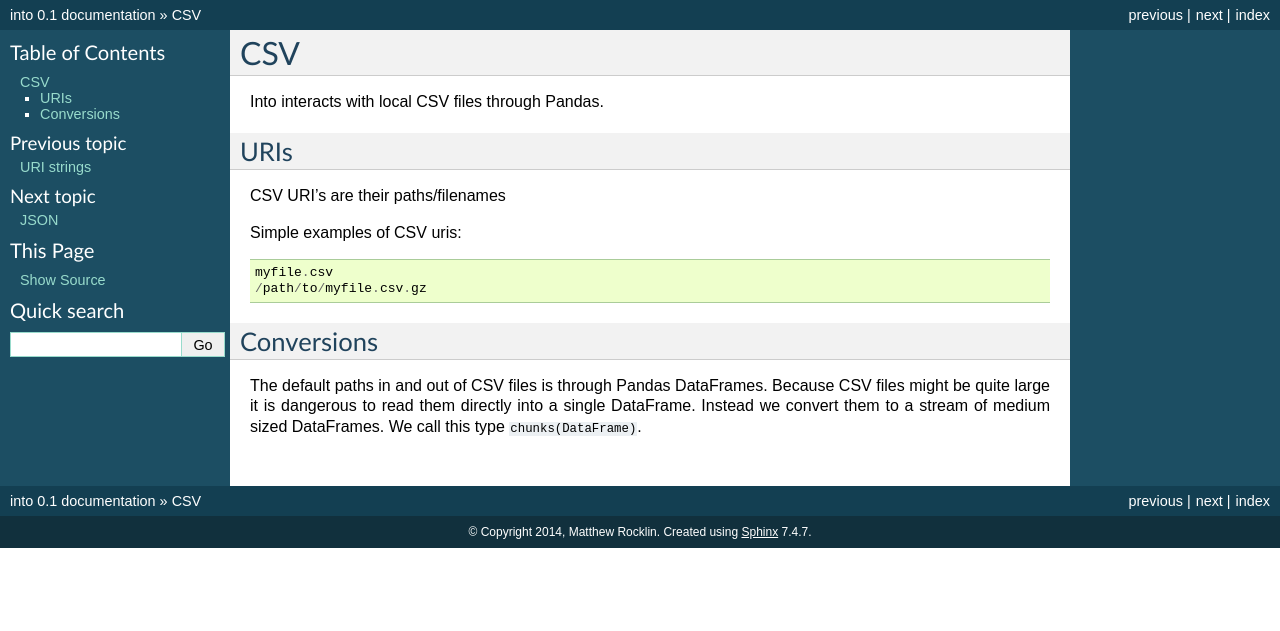
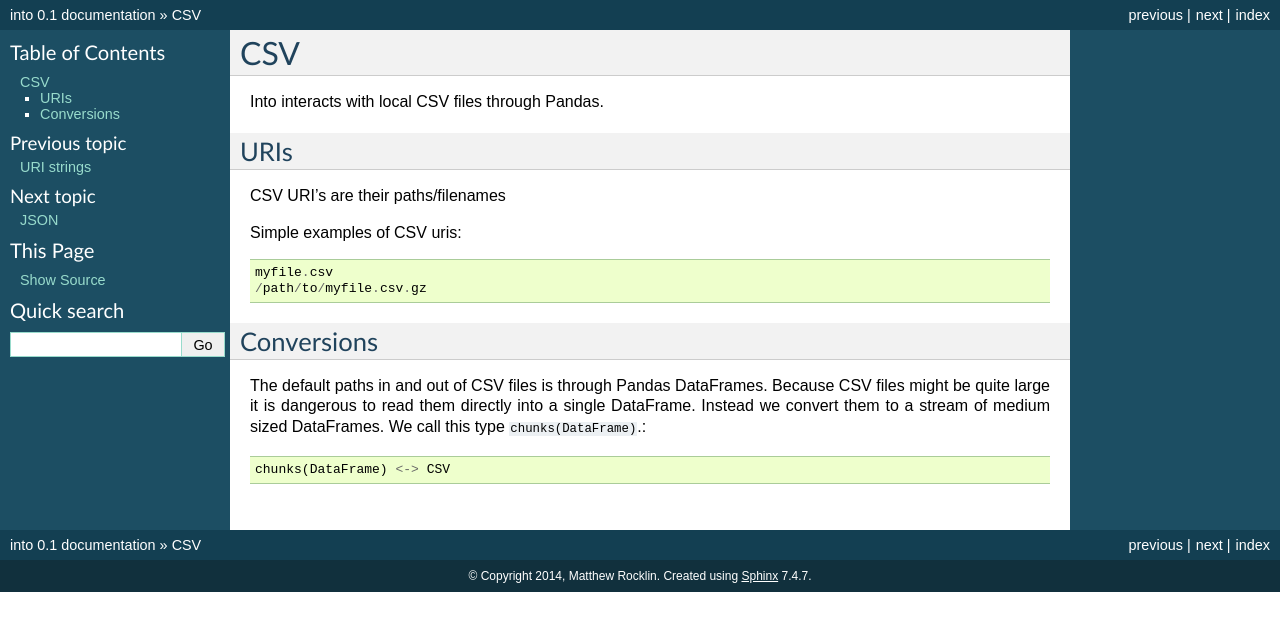
Before and after one commit to blaze/odo, a Sphinx documentation site: the page built from docs/source/csv.rst, in a window 1280 px wide. Shown: the top 631 px of the page. Built offline with Sphinx 7.4.7, drawn with Linux system fonts in a browser that asks for light colours.

Commit message:
add structured bit to csv as well

```diff
--- a/docs/source/csv.rst
+++ b/docs/source/csv.rst
@@ -21,4 +21,6 @@ Conversions
 The default paths in and out of CSV files is through Pandas DataFrames.
 Because CSV files might be quite large it is dangerous to read them directly
 into a single DataFrame.  Instead we convert them to a stream of medium sized
-DataFrames.  We call this type ``chunks(DataFrame)``.
+DataFrames.  We call this type ``chunks(DataFrame)``.::
+
+    chunks(DataFrame) <-> CSV
```
